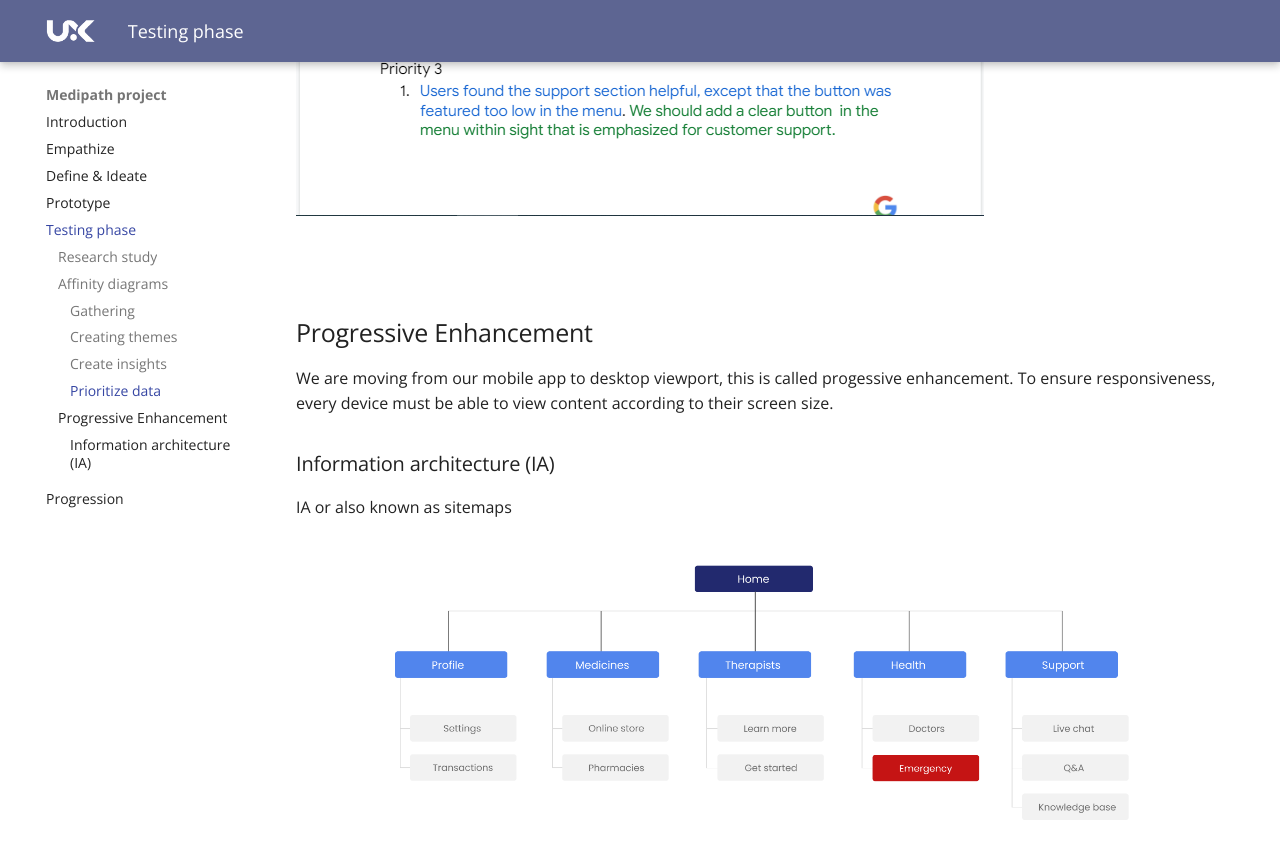
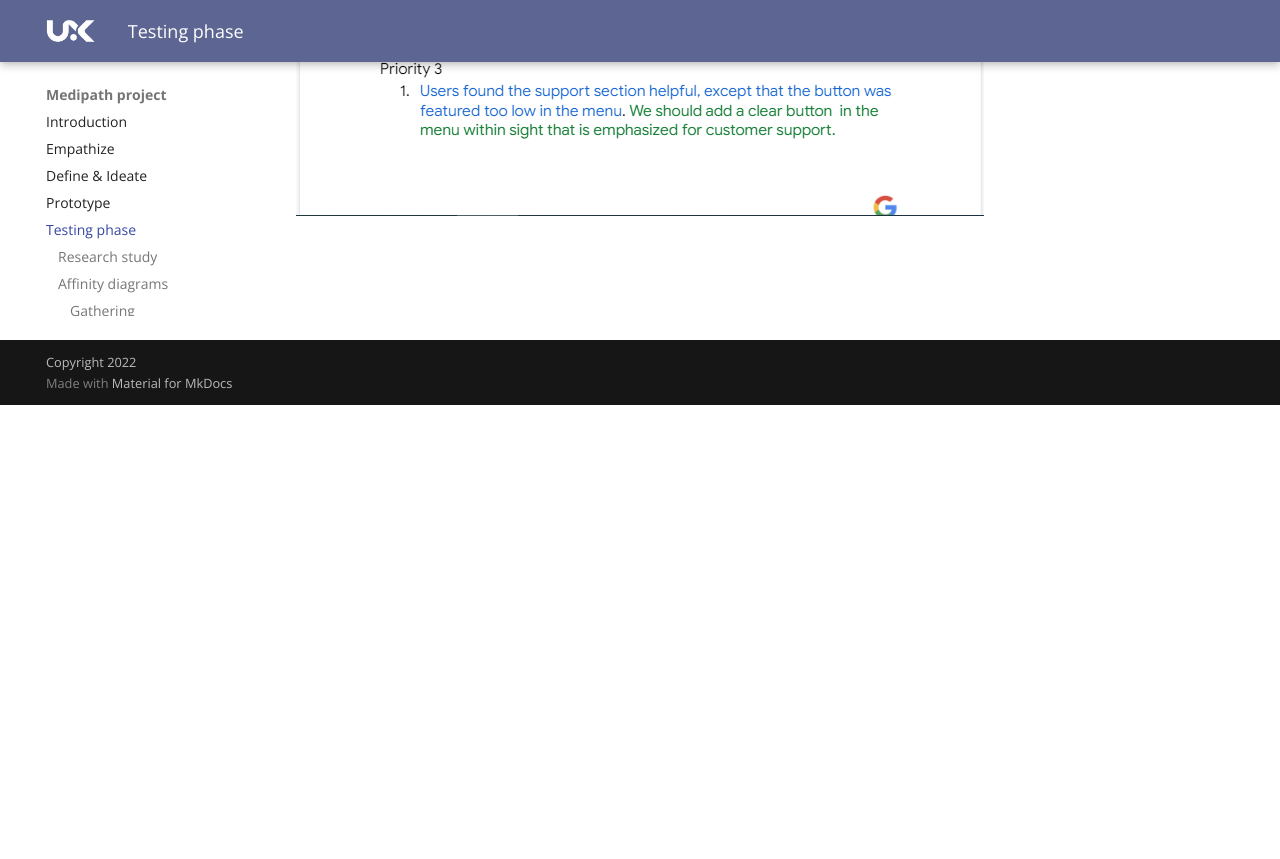
Before and after one commit to divstackio/docs-study, an MkDocs documentation site: the page built from docs/testing.md, in a window 1280 px wide and 900 px high, scrolled down 5204 px. Shown: the top 859 px of the window. Built offline with MkDocs 1.6.1 and Material for MkDocs 9.7.7, drawn with Linux system fonts in a browser that asks for light colours; comment, search, counter and statistics services are not loaded; after the commit the page ends 5609 px from its top, so only the background shows below that.

Commit message:
Update testing.md

```diff
--- a/docs/testing.md
+++ b/docs/testing.md
@@ -41,14 +41,5 @@ view document: <https://docs.google.com/document/d/1gKDVRJUdzgl9ce8D0F19SiGB4EJV
 <br>
 <br><br>
 
-## Progressive Enhancement ##
-
-We are moving from our mobile app to desktop viewport, this is called progessive enhancement. To ensure responsiveness, every device must be able to view content according to their screen size.
-<br>
-
-### Information architecture (IA) ###
-
-IA or also known as sitemaps
-<img src="https://raw.githubusercontent.com/divstackio/docs-study/main/docs/img/IA.png">
 
 <br>
```
